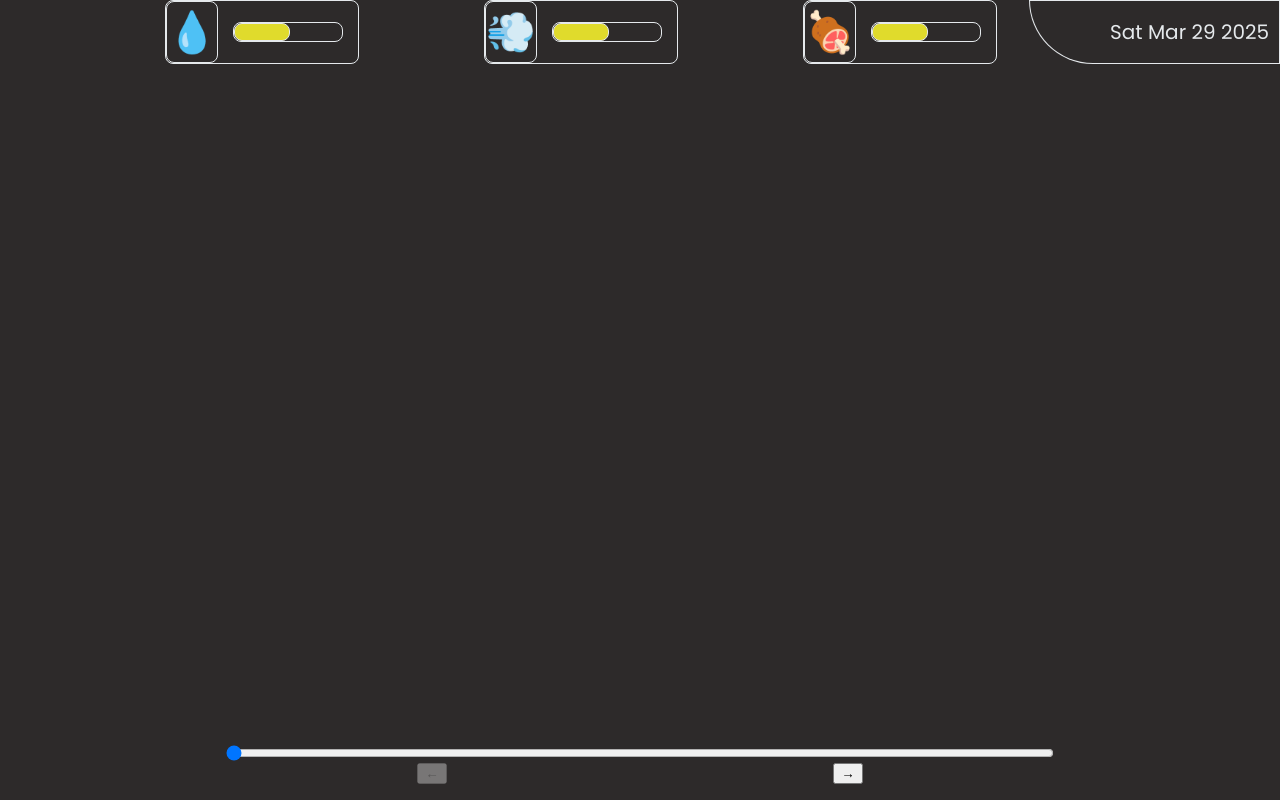
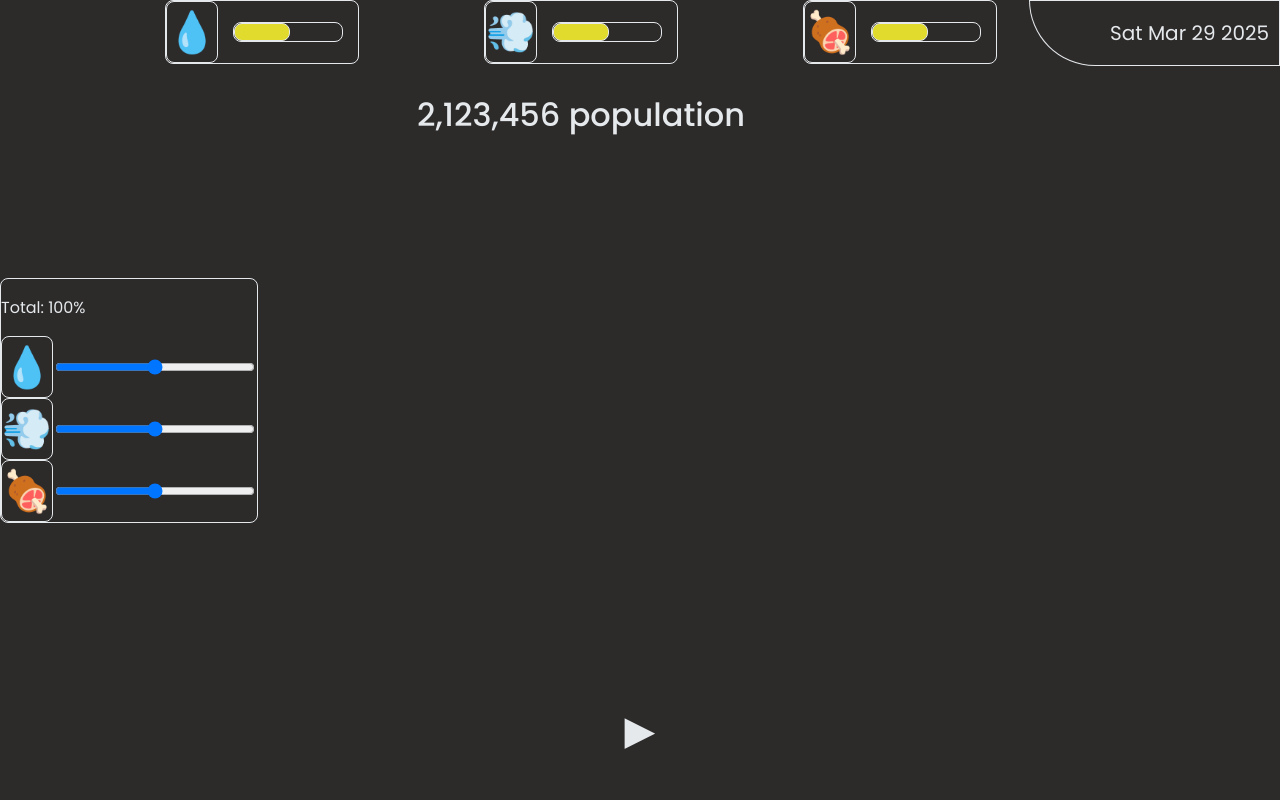
Before and after one commit to yonko2/a-new-hope, a React (Vite) app in the folder a-new-hope-fe/: page / in a window 1280 px wide. Built offline with nearby package versions, Linux system fonts and the light colour scheme.

Commit message:
Implement initial delivery menu

```diff
--- /dev/null
+++ b/a-new-hope-fe/src/components/delivery/DeliveryItem.tsx
@@ -0,0 +1,15 @@
+import { memo } from "react";
+import { ResourceIcon } from "../shared/ResourceIcon";
+import { ResourceType } from "../../types/resources";
+import { Slider } from "../overlay/Slider";
+
+export const DeliveryItem = memo(function DeliveryItem(props: {
+  type: ResourceType;
+}) {
+  return (
+    <div className="delivery-item">
+      <ResourceIcon type={props.type} />
+      <Slider steps={[0,20,40,60,80,100]} currentStep={20} setCurrentStep={() => undefined}/>
+    </div>
+  );
+});
--- /dev/null
+++ b/a-new-hope-fe/src/components/delivery/DeliveryMenu.tsx
@@ -0,0 +1,15 @@
+import { memo } from "react";
+import { resources } from "../../constants/resources";
+import { DeliveryItem } from "./DeliveryItem";
+
+export const DeliveryMenu = memo(function DeliveryMenu() {
+  return (
+    <div className="container delivery-menu">
+      <p>{`Total: ${100}%`}</p>
+
+      {resources.map((resource) => (
+        <DeliveryItem type={resource} />
+      ))}
+    </div>
+  );
+});
--- a/a-new-hope-fe/src/components/overlay/Overlay.tsx
+++ b/a-new-hope-fe/src/components/overlay/Overlay.tsx
@@ -2,23 +2,27 @@ import { memo } from "react";
 import { Allocations } from "./Allocations";
 import { Resources } from "./Resources";
 import { Time } from "./Time";
-import { Slider } from "./Slider";
 import "../../styles/Overlay.css";
+import { Population } from "./Population";
+import { DeliveryMenu } from "../delivery/DeliveryMenu";
 
 export const Overlay = memo(function Overlay() {
   return (
     <div className="overlay">
+        <DeliveryMenu />
       <div className="header">
         <div className="spacer" />
-        <Resources />
+        <div className="header-center">
+          <Resources />
+          <Population />
+        </div>
         <Time />
       </div>
       <div className="left-sidebar">
         <Allocations />
       </div>
-      <div className="footer">
-        <Slider />
-      </div>
+      {/* TODO: Add start stop */}
+      <div className="footer">{true ? "▶" : "❚❚"}</div>
     </div>
   );
 });
--- /dev/null
+++ b/a-new-hope-fe/src/components/overlay/Population.tsx
@@ -0,0 +1,7 @@
+import { memo } from "react";
+
+export const Population = memo(function Population() {
+  const formatter = Intl.NumberFormat().format;
+
+  return <h2 className="population">{`${formatter(2123456)} population`}</h2>;
+});
--- a/a-new-hope-fe/src/components/overlay/Resource.tsx
+++ b/a-new-hope-fe/src/components/overlay/Resource.tsx
@@ -1,14 +1,12 @@
 import { memo } from "react";
 import { ResourceSchema } from "../../types/resources";
-import { ResourceEmojis } from "../../constants/resources";
 import { ProgressBar } from "./ProgressBar";
+import { ResourceIcon } from "../shared/ResourceIcon";
 
 export const Resource = memo(function Resource(props: ResourceSchema) {
   return (
     <div className="container resource">
-      <div className="container resource-icon">
-        {ResourceEmojis[props.type]}
-      </div>
+      <ResourceIcon type={props.type} />
       <div className="resource-progress-bar">
         <ProgressBar value={props.availability} />
       </div>
--- a/a-new-hope-fe/src/components/overlay/Slider.tsx
+++ b/a-new-hope-fe/src/components/overlay/Slider.tsx
@@ -1,34 +1,34 @@
-import { memo, useState } from "react";
+import { memo } from "react";
 
-export const Slider = memo(function Slider() {
-  const steps = [0, 25, 50, 75, 100];
-
-  const [currentStep, setCurrentStep] = useState(0);
-
+export const Slider = memo(function Slider(props: {
+  steps: number[];
+  currentStep: number;
+  setCurrentStep: (value: number) => void;
+}) {
   const handleSliderChange: React.ChangeEventHandler<HTMLInputElement> = (
     e
   ) => {
     const value = Number(e.target.value);
 
-    const closestIndex = steps.reduce(
+    const closestIndex = props.steps.reduce(
       (closest, step, index) =>
-        Math.abs(step - value) < Math.abs(steps[closest] - value)
+        Math.abs(step - value) < Math.abs(props.steps[closest] - value)
           ? index
           : closest,
       0
     );
-    setCurrentStep(closestIndex);
+    props.setCurrentStep(closestIndex);
   };
 
   const goPrevious = () => {
-    if (currentStep > 0) {
-      setCurrentStep(currentStep - 1);
+    if (props.currentStep > 0) {
+      props.setCurrentStep(props.currentStep - 1);
     }
   };
 
   const goNext = () => {
-    if (currentStep < steps.length - 1) {
-      setCurrentStep(currentStep + 1);
+    if (props.currentStep < props.steps.length - 1) {
+      props.setCurrentStep(props.currentStep + 1);
     }
   };
 
@@ -36,21 +36,24 @@ export const Slider = memo(function Slider() {
     <div className="slider">
       <input
         type="range"
-        min={steps[0]}
-        max={steps[steps.length - 1]}
-        value={steps[currentStep]}
+        min={props.steps[0]}
+        max={props.steps[props.steps.length - 1]}
+        value={props.steps[props.currentStep]}
         onChange={handleSliderChange}
         step="1"
         style={{ flexGrow: 1 }}
       />
-      <div className="slider-arrows">
-        <button onClick={goPrevious} disabled={currentStep === 0}>
+      {/* <div className="slider-arrows">
+        <button onClick={goPrevious} disabled={props.currentStep === 0}>
           &#8592;
         </button>
-        <button onClick={goNext} disabled={currentStep === steps.length - 1}>
+        <button
+          onClick={goNext}
+          disabled={props.currentStep === props.steps.length - 1}
+        >
           &#8594;
         </button>
-      </div>
+      </div> */}
     </div>
   );
 });
--- /dev/null
+++ b/a-new-hope-fe/src/components/shared/ResourceIcon.tsx
@@ -0,0 +1,11 @@
+import { memo } from "react";
+import { ResourceType } from "../../types/resources";
+import { ResourceEmojis } from "../../constants/resources";
+
+export const ResourceIcon = memo(function ResourceIcon(props: {
+  type: ResourceType;
+}) {
+  return (
+    <div className="container resource-icon">{ResourceEmojis[props.type]}</div>
+  );
+});
--- a/a-new-hope-fe/src/styles/Overlay.css
+++ b/a-new-hope-fe/src/styles/Overlay.css
@@ -12,10 +12,15 @@
   gap: 2.5%;
 }
 
+.header-center {
+  display: flex;
+  flex-direction: column;
+  width: 65%;
+}
+
 .resources {
   display: flex;
   justify-content: space-between;
-  width: 65%;
 }
 
 .resource {
@@ -49,6 +54,7 @@
 
 .time {
   display: flex;
+  height: 64px;
   border-radius: 0;
   border-bottom-left-radius: 80px;
   padding-left: 80px;
@@ -74,7 +80,16 @@
 
 .slider-arrows {
   display: flex;
-  justify-content: space-around;
+  gap: 36px;
+  margin: 0 auto;
+}
+
+.slider-arrows button {
+  background: none;
+  font-size: 32px;
+  color: var(--space-white);
+
+  border: none;
 }
 
 .left-sidebar {
@@ -86,8 +101,36 @@
   width: 65%;
   position: absolute;
   margin: 0 auto;
+  display: flex;
+  justify-content: center;
 
   left: 0;
   right: 0;
   bottom: 1em;
+
+  font-size: 40px;
 }
+
+.population {
+  font-weight: 500;
+  font-size: 2em;
+  text-align: center;
+}
+
+.delivery-menu {
+  display: flex;
+  flex-direction: column;
+  width: 20vw;
+
+  margin: auto 0;
+
+  /* position: absolute;
+  top: 0;
+  bottom: 0;
+  left: 0;
+  right: 0; */
+}
+
+.delivery-item {
+  display: flex;
+}
```
